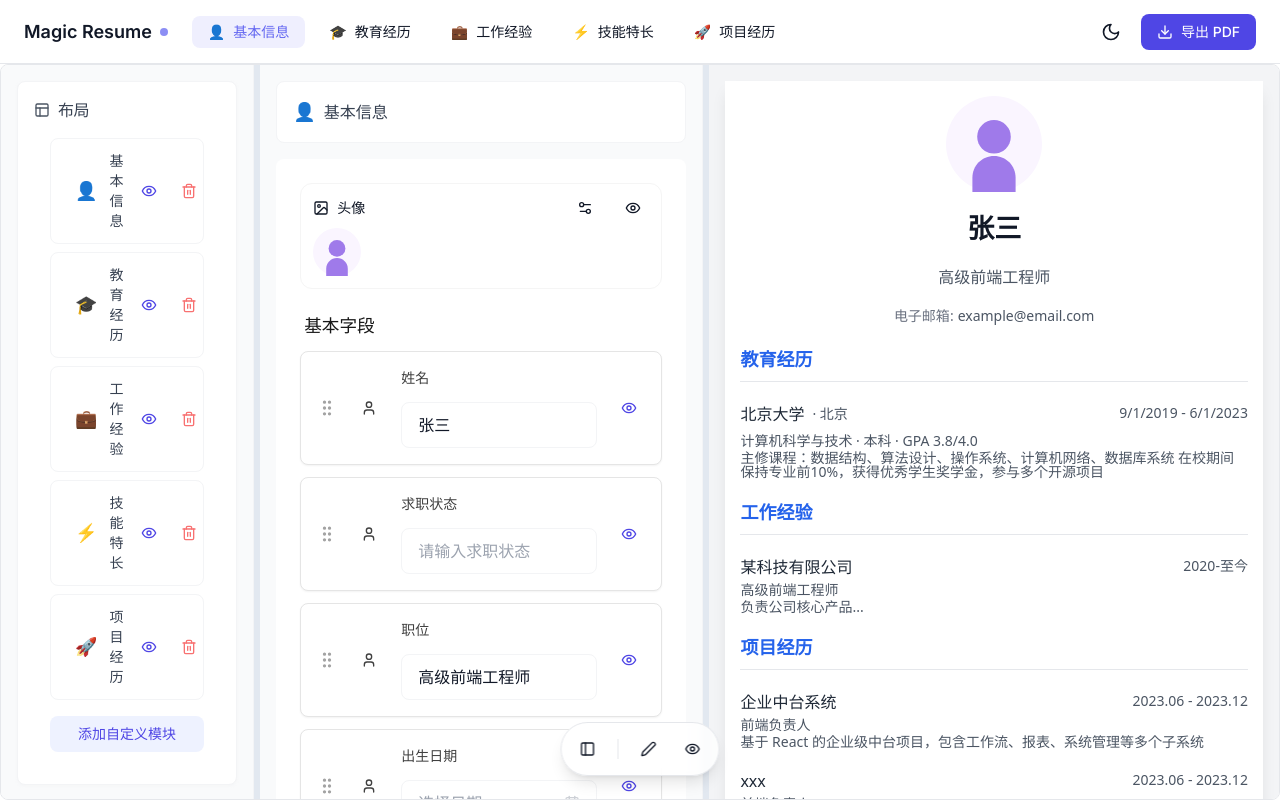
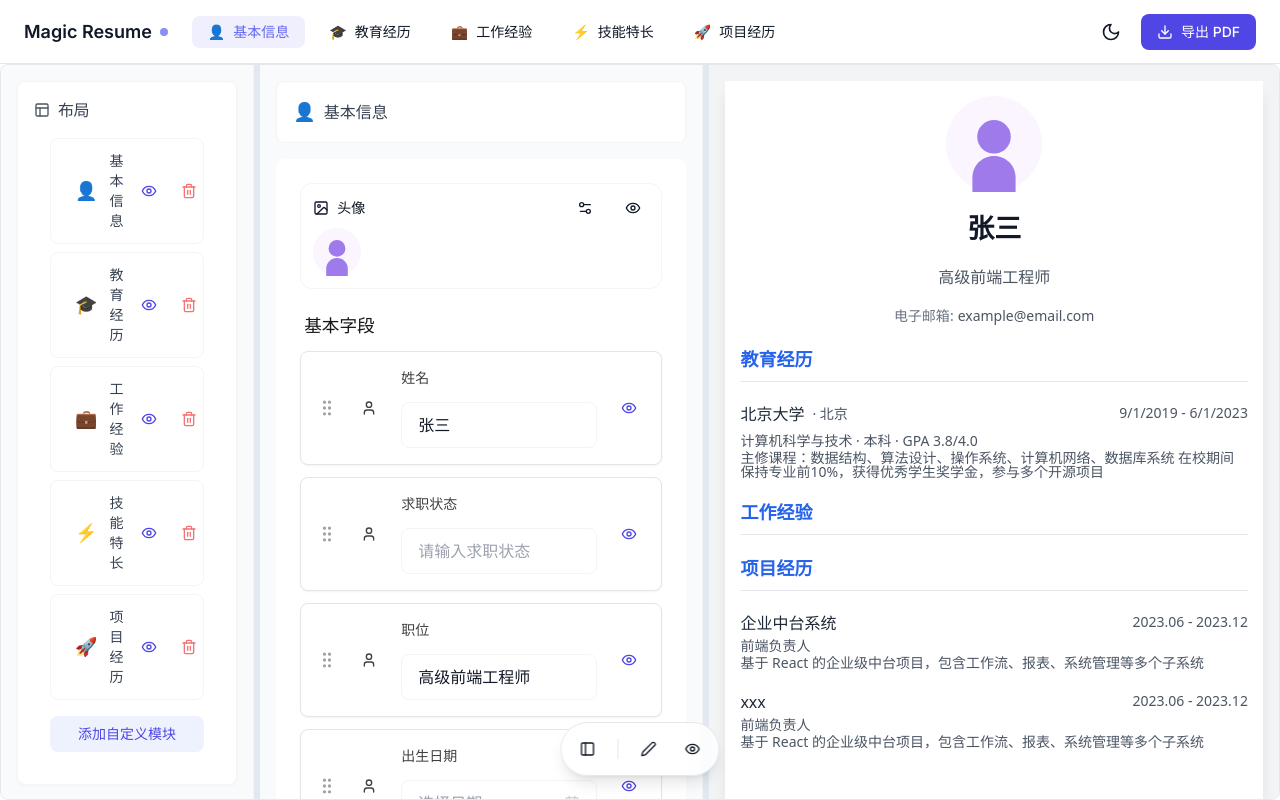
Before and after one commit to boy-lin/magic-resume-online, a Next.js app in the folder apps/fronted/: page /workbench in a window 1280 px wide. Built offline with nearby package versions, Linux system fonts and the light colour scheme.

Commit message:
fix: experience preview visible

```diff
--- a/apps/fronted/src/components/editor/experience/ExperiencePanel.tsx
+++ b/apps/fronted/src/components/editor/experience/ExperiencePanel.tsx
@@ -9,7 +9,6 @@ import { Experience } from "@/types/resume";
 
 const ExperiencePanel = () => {
   const { theme, experience = [], updateExperience } = useResumeStore();
-  console.log(1111, "experienceexperience");
   const handleCreateProject = () => {
     const newProject: Experience = {
       id: crypto.randomUUID(),
--- a/apps/fronted/src/components/preview/ExperienceSection.tsx
+++ b/apps/fronted/src/components/preview/ExperienceSection.tsx
@@ -25,7 +25,9 @@ export function ExperienceSection({
         themeColor={themeColor}
         globalSettings={globalSettings}
       />
-      {experience.map((exp) => (
+      {experience.map(
+        (exp) =>
+          exp.visible && (
             <div
               key={exp.id}
               style={{
@@ -70,7 +72,8 @@ export function ExperienceSection({
                 {exp.details}
               </p>
             </div>
-      ))}
+          )
+      )}
     </motion.div>
   );
 }
```
Lines whose indentation alone changed are shown as unchanged.
